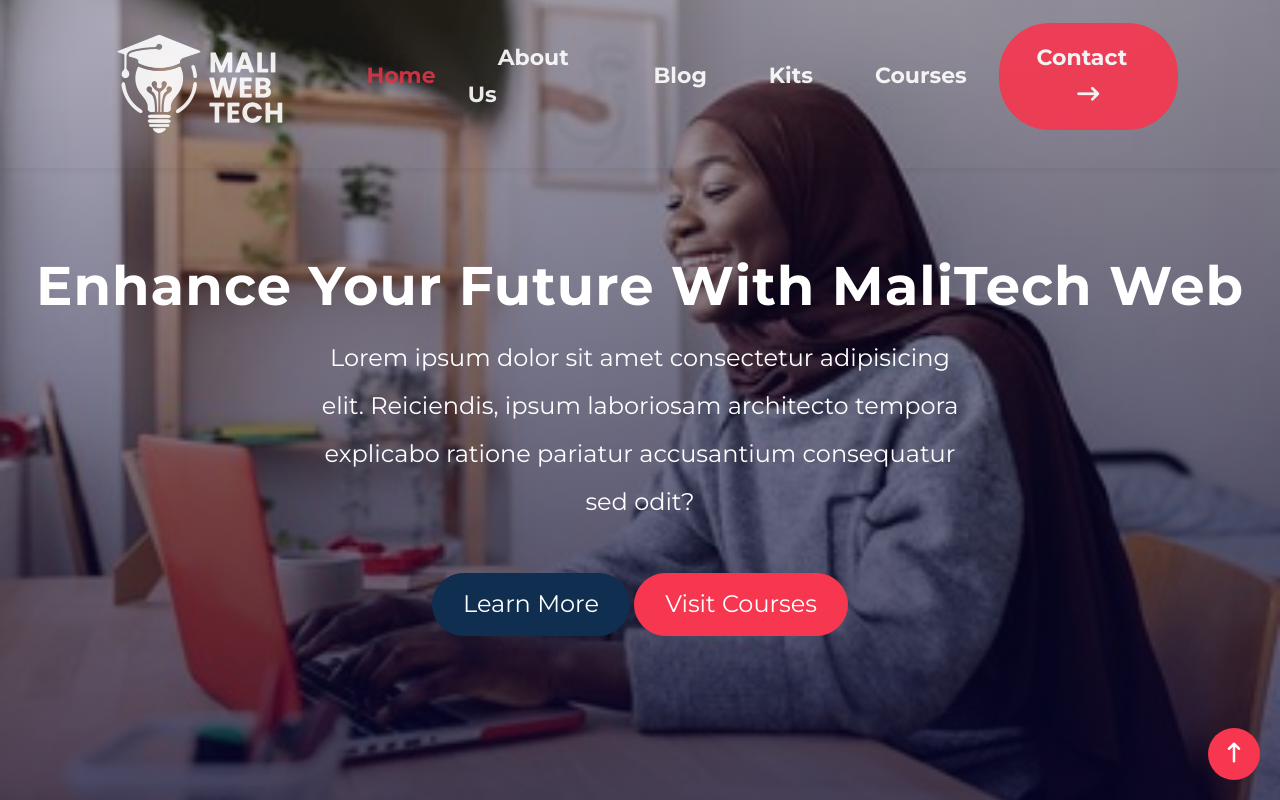
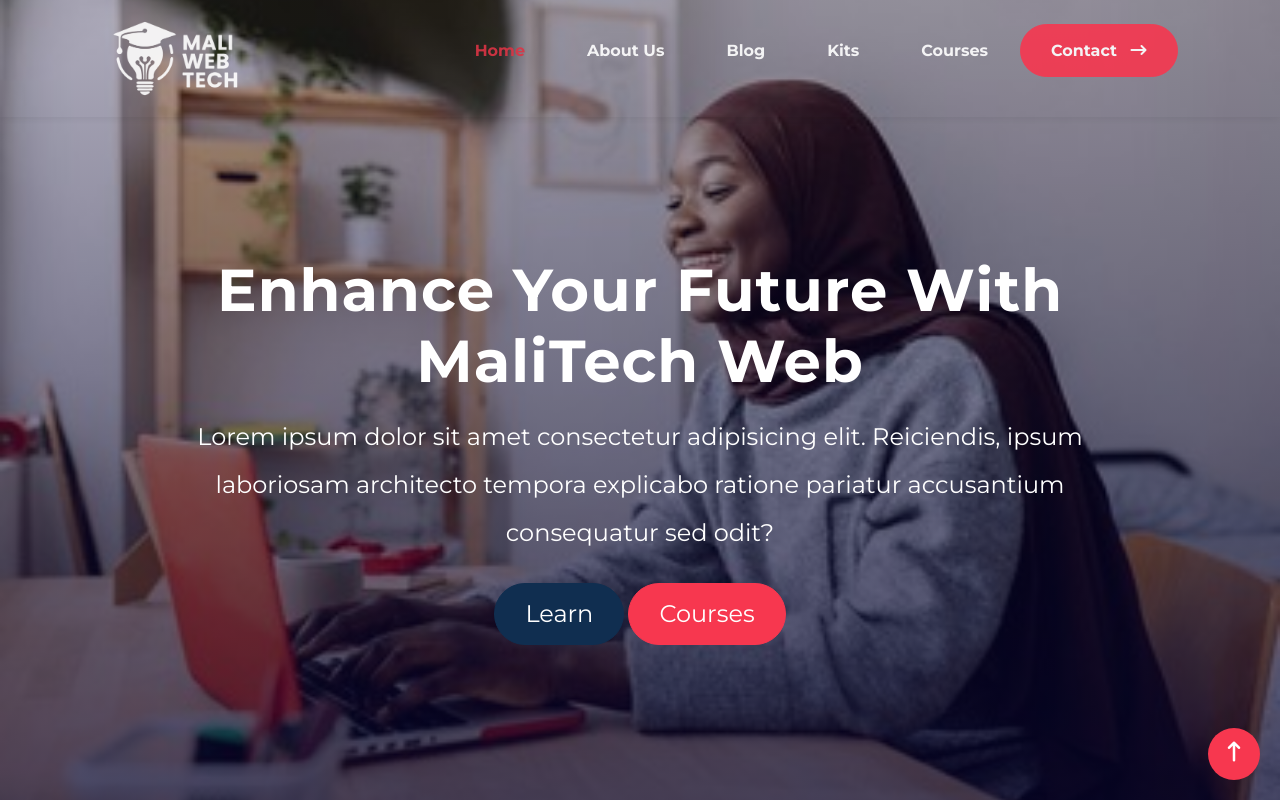
Before and after one commit to PapeCodeur223/MalitechLearn, a website: page index.html in a window 1280 px wide. Shown: the top 800 px of the page. Drawn offline with nearby package versions, Linux system fonts and the light colour scheme.

Commit message:
Modification des menus

```diff
--- a/index.html
+++ b/index.html
@@ -51,15 +51,17 @@
 
     <!-- Hero section starts from here -->
 	<section id="home">
+		<div class="container-home">
             <h2 class="text-white">
                 Enhance Your Future With MaliTech Web
             </h2>
             <p class="lh-lg">
                 Lorem ipsum dolor sit amet consectetur adipisicing elit. Reiciendis, ipsum laboriosam architecto tempora explicabo ratione pariatur accusantium consequatur sed odit?
             </p>
-		<div class="btn">
-			<a href="#" class=" btn btn-secondary text-white fs-4">Learn More</a>
-			<a href="#" class=" btn btn-primary text-white fs-4">Visit Courses</a>
+            <div class="button">
+                <a href="#" class=" btn btn-secondary text-white fs-4">Learn</a>
+                <a href="#" class=" btn btn-primary text-white fs-4">Courses</a>
+            </div>
         </div>
 	</section>
 
--- a/scss/style.scss
+++ b/scss/style.scss
@@ -7,12 +7,11 @@
 
 body
 {
-	font-size: 18px !important;
+	font-size: 16px !important;
 }
 
 h1, h2
 {
-	font-size: 2.5rem;
 	font-weight: 700;
 	color: var(--bs-primary);
 }
@@ -50,7 +49,7 @@ nav
 
 nav .logo
 {
-	width: 200px;
+	width: 150px;
 	cursor: pointer;
 }
 
@@ -89,8 +88,8 @@ nav .navigation ul li a
 {
 	text-decoration: none;
 	color: var(--bs-white);
-	font-size: 22px;
-    padding: 15px 30px;
+	font-size: 16px !important;
+    padding: 12px 30px;
 	font-weight: 700;
 	transition: 0.3s ease;
 }
@@ -196,10 +195,10 @@ nav .navigation ul li a:hover
 		padding: 0px;
 	}
 
-	#home p
-	{
-		width: 90%;
-	}
+	// #home p
+	// {
+	// 	width: 90%;
+	// }
 
 	#features
 	{
@@ -260,16 +259,19 @@ nav .navigation ul li a:hover
 #home h2
 {
 	color: #fff;
-	font-size: 3.4rem;
 	letter-spacing: 1px;
+    font-size: 3.7rem;
 }
 
 #home p
 {
-	width: 50%;
 	color: #fff;
 	font-size: 1.5rem;
 	line-height: 25px;
+}
+
+.container-home{
+    max-width: 1000px;
 }
 
 #home .btn
```
Also changed, not shown: css/style.css. Lines whose indentation alone changed are shown as unchanged.
